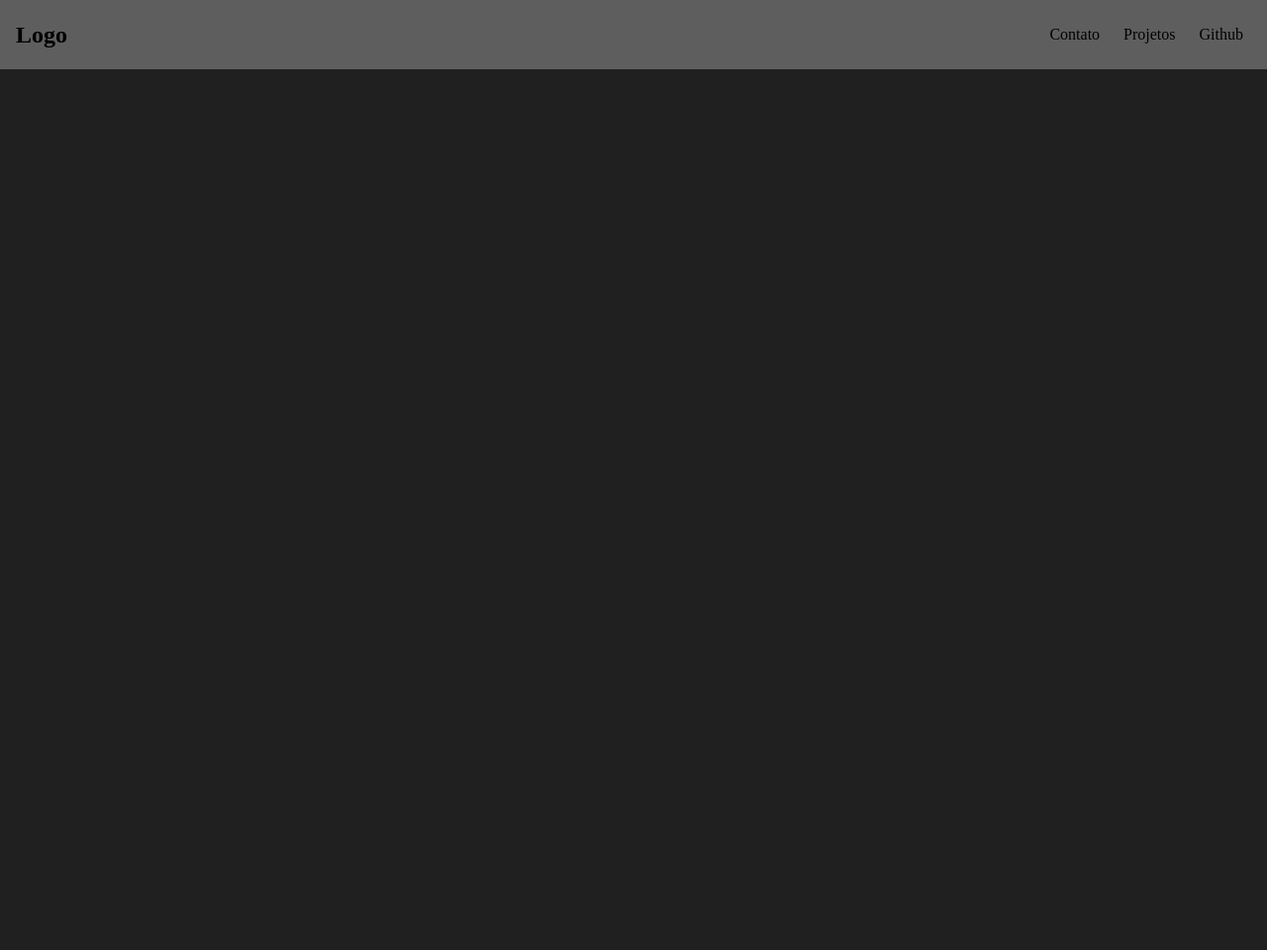
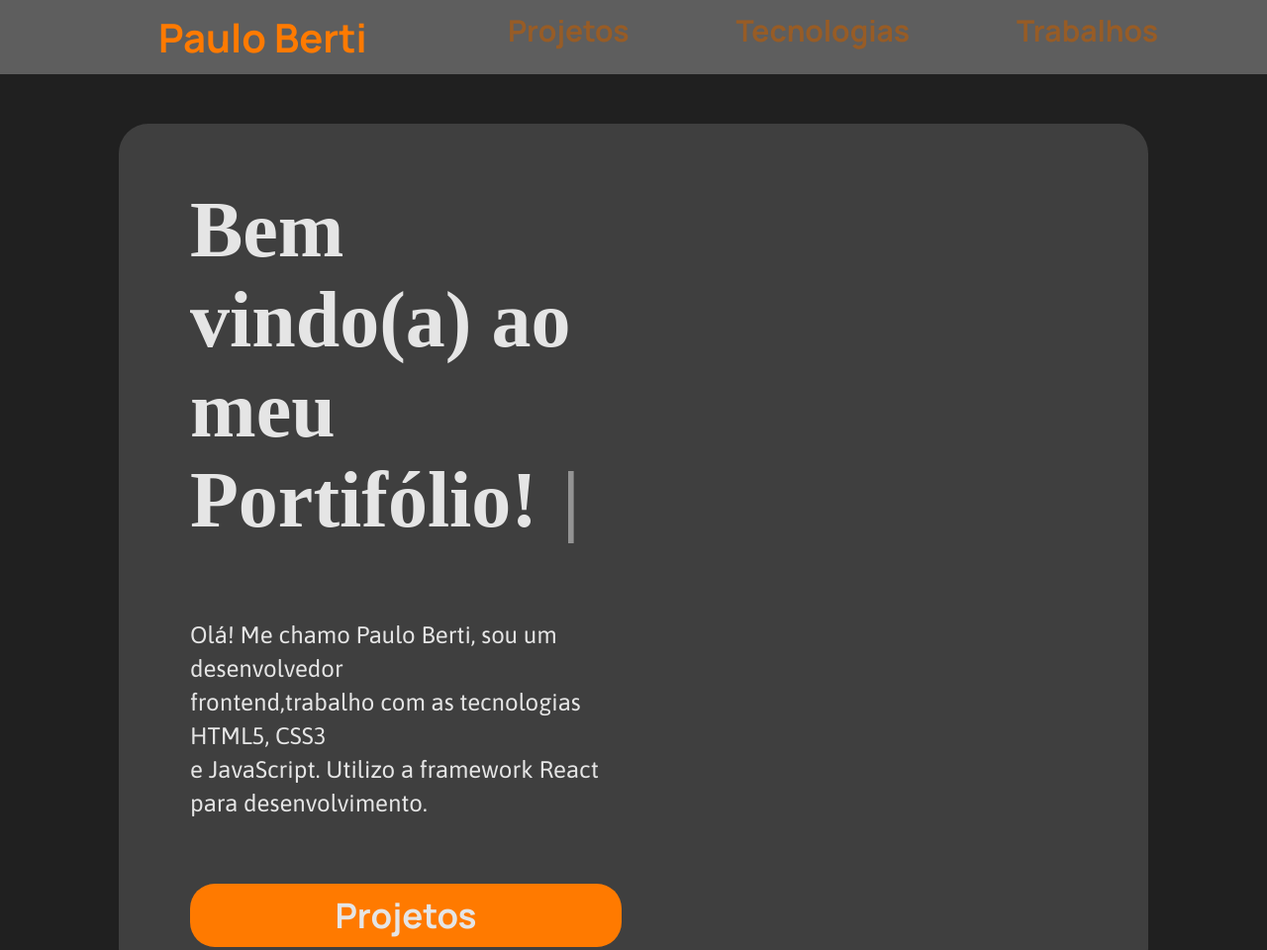
Before and after one commit to paulohdb/Frontend-Projects, a plain HTML site: page Portfólio/index.html in a window 1280 px wide. Shown: the top 960 px of the page at 99% size. Before the commit the page ends 800 px from the top, so only its background shows below. Drawn offline with Linux system fonts and the light colour scheme; a web font is replaced by a local one.

Commit message:
Changes in the portfolio

```diff
--- a/Portfólio/index.html
+++ b/Portfólio/index.html
@@ -14,22 +14,7 @@
     </head>
 
 
-    <body>
-        <header id="header">
-            <a href="/" id="logo">Logo</a>
-            <nav>
-                <ul id="menu">
-                    <li><a href="/">Contato</a></li>
-                    <li><a href="/">Projetos</a></li>
-                    <li><a href="/">Github</a></li>
-                </ul>
-            </nav>
 
-        </header>
-
-    </body>
-
-    <!--
     <body>
         <div class="containerNav">
             <div class="item">
@@ -51,18 +36,26 @@
 
         <div class="container">
             <div class="header">
+                <div>
                     <h1>
-                    Bem vindo(a) ao<br>
-                    meu Portifólio!
+                        Bem vindo(a) ao meu Portifólio!
                     </h1>
+                </div>
+                <div>
                     <p>
                         Olá! Me chamo Paulo Berti, sou um desenvolvedor<br>
                         frontend,trabalho com as tecnologias HTML5, CSS3<br>
                          e JavaScript. Utilizo a framework React para desenvolvimento.
                     </p>
+                </div>
+
                 <p  id="buttonProj" href="">Projetos</p>
             </div>
         </div>
+
+
     </body>
-    -->
+
+
+    <script src="script.js"></script>
 </html>
--- a/Portfólio/script.js
+++ b/Portfólio/script.js
@@ -0,0 +1,14 @@
+function typeWriter(elemento) {
+
+    const textArray = elemento.innerHTML.split('');
+
+    elemento.innerHTML = '';
+    textArray.forEach((letra, i) => {
+        setTimeout(() =>
+            elemento.innerHTML += letra, 75 * i);
+    });
+}
+
+const title = document.querySelector('h1');
+
+typeWriter(title);
--- a/Portfólio/style.css
+++ b/Portfólio/style.css
@@ -60,6 +60,23 @@ a {
     color: #E5E5E5;
     font-size: 80px;
     padding-bottom: 10px;
+    margin: 2rem;
+}
+
+.header h1::after {
+    content: '|';
+    margin-left: 5px;
+    opacity: 1;
+    animation: pisca .7s infinite;
+}
+
+@keyframes pisca {
+    0%, 100% {
+        opacity: 1;
+    }
+    50% {
+        opacity: 0;
+    }
 }
 
 .header p {
@@ -68,6 +85,12 @@ a {
     color: #E5E5E5;
     font-size: 24px;
     line-height: 34px;
+    margin: 2rem;
+}
+
+.header {
+    display: flex;
+    flex-direction: column;
 }
 
 #buttonProj {
```
Lines whose indentation alone changed are shown as unchanged.
